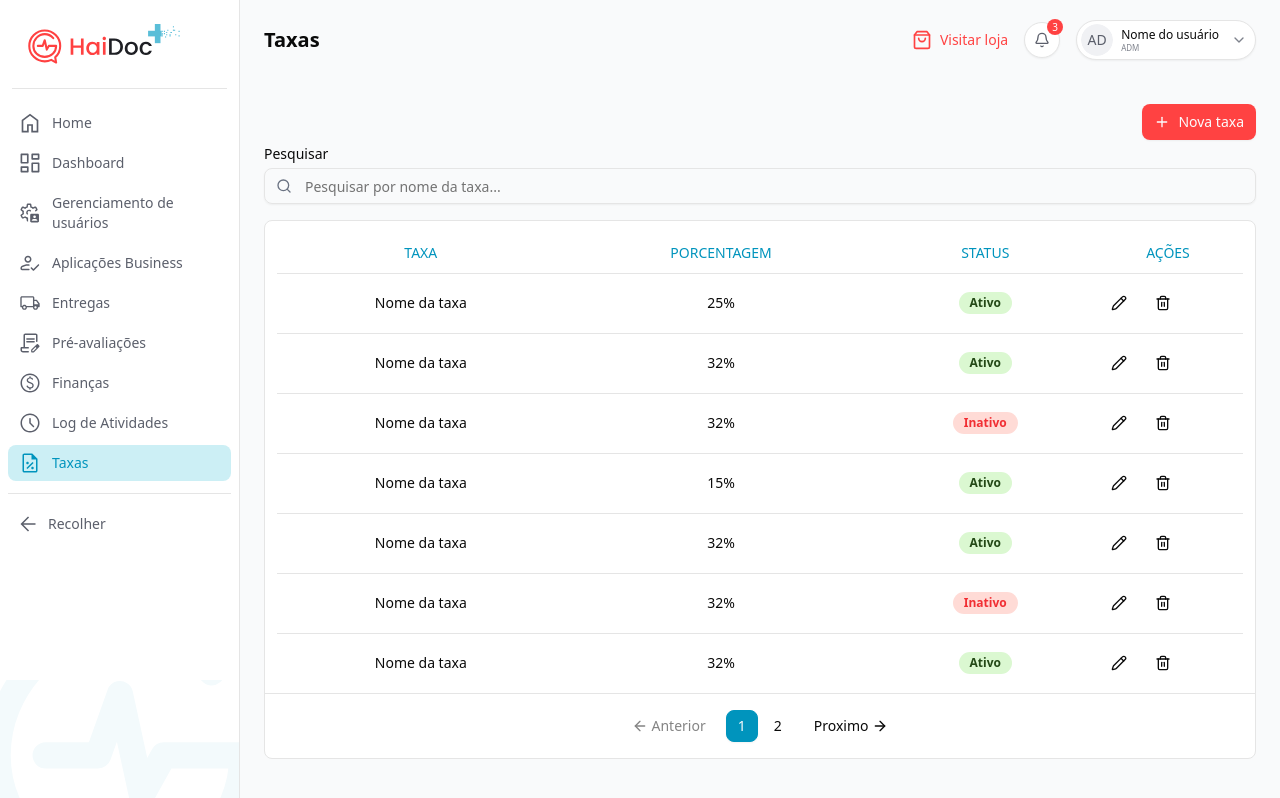
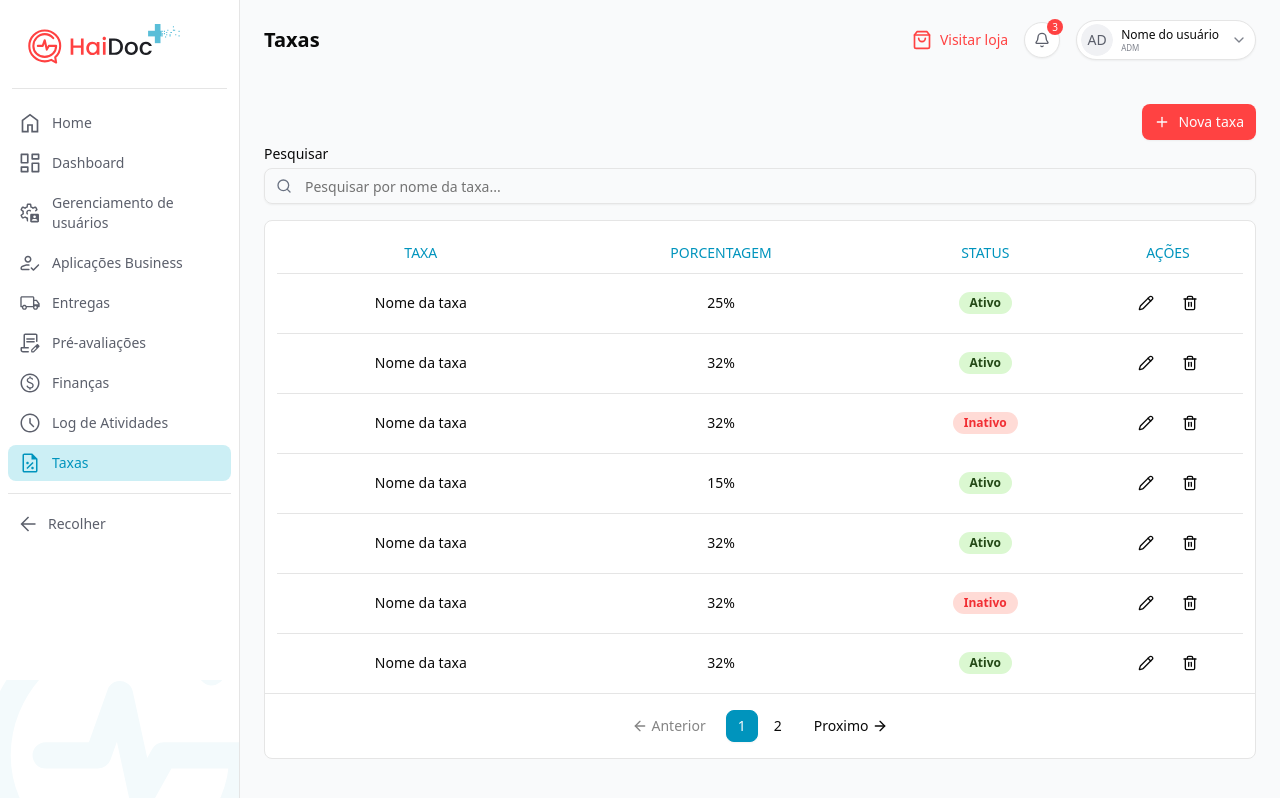
Before and after one commit to dymond9159/haidoc-admin, a Next.js app: page /admin/taxes in a window 1280 px wide. Built offline with nearby package versions, Linux system fonts and the light colour scheme.

Commit message:
minor fix

```diff
--- a/src/app/(admin)/admin/taxes/page.tsx
+++ b/src/app/(admin)/admin/taxes/page.tsx
@@ -2,8 +2,8 @@
 
 import { Plus } from "lucide-react"
 import { Button } from "@/components/ui/button"
+import { useRouter } from "next/navigation"
 import { TaxesTable } from "@/components/admin/taxes/taxes-table"
-import { useRouter } from "next/navigation"
 
 export default function TaxasPage() {
   const router = useRouter()
--- a/src/components/admin/taxes/taxes-table.tsx
+++ b/src/components/admin/taxes/taxes-table.tsx
@@ -87,7 +87,7 @@
       header: "AÇÕES",
       className: "w-[150px]",
       cell: (row) => (
-        <div className="flex space-x-2">
+        <div className="flex space-x-2 justify-center items-center">
           <Button
             variant="ghost"
             size="icon"
```
